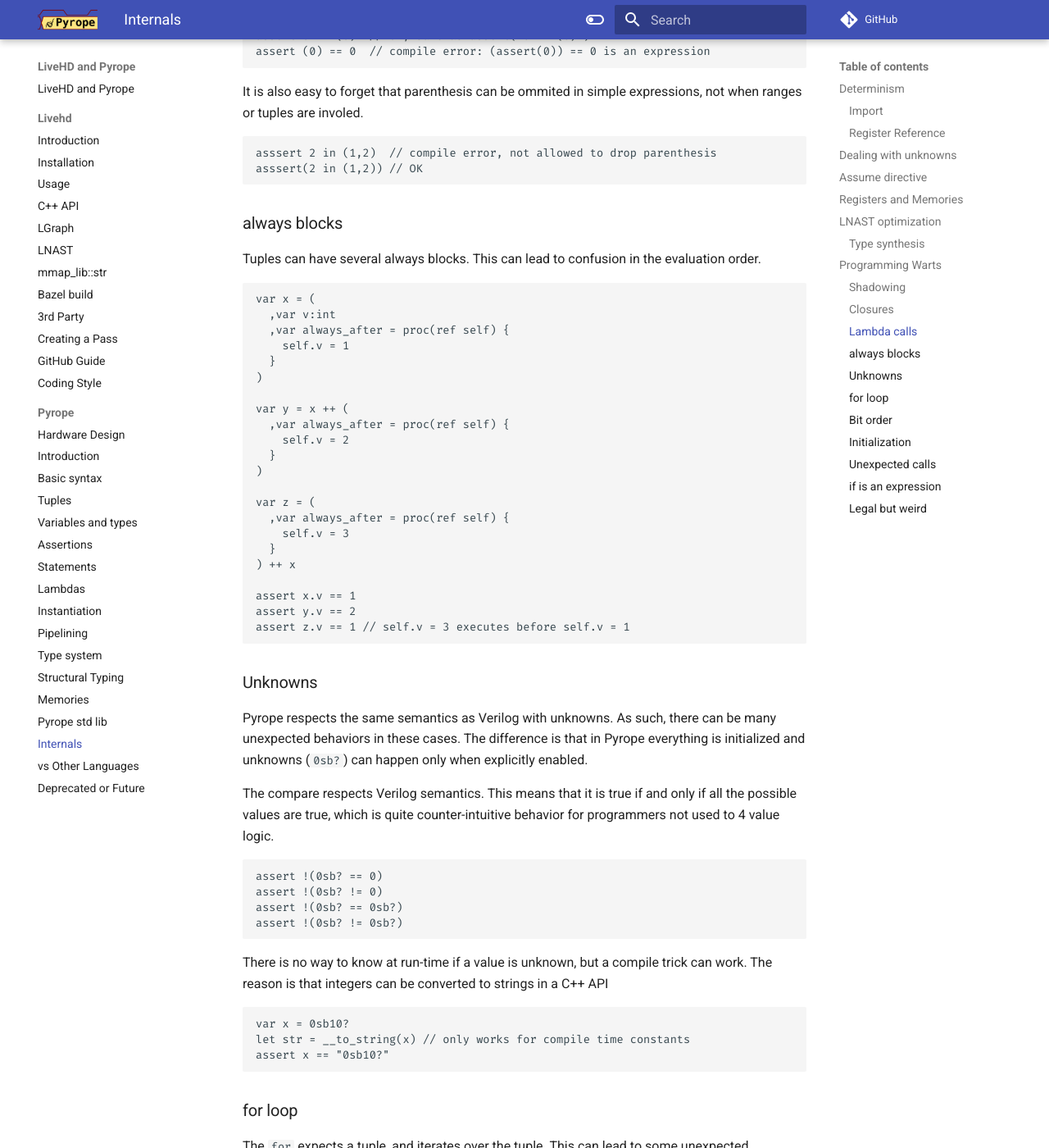
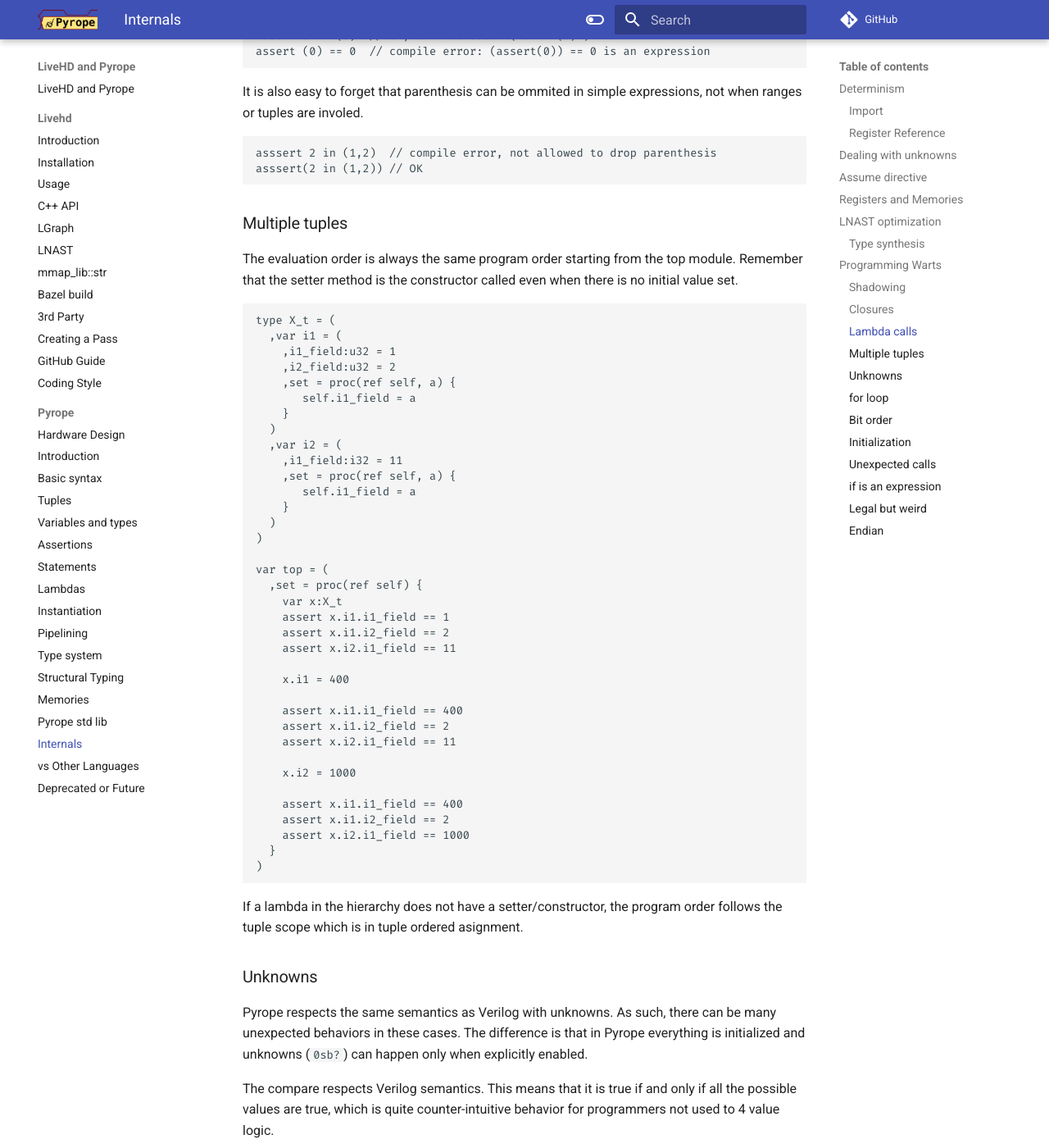
Before and after one commit to masc-ucsc/docs, an MkDocs documentation site: the page built from docs/pyrope/10-internals.md, in a window 1280 px wide and 1400 px high, scrolled down 10970 px. Shown: the whole window at 82% size. Built offline with MkDocs 1.6.1 and Material for MkDocs 9.7.7, drawn with Linux system fonts in a browser that asks for light colours; comment, search, counter and statistics services are not loaded; some of the changed text lies outside the part shown.

````diff
--- a/docs/pyrope/10-internals.md
+++ b/docs/pyrope/10-internals.md
@@ -625,36 +625,59 @@
 asssert(2 in (1,2)) // OK
 ```
 
-### always blocks
+### Multiple tuples
 
-Tuples can have several always blocks. This can lead to confusion in the
-evaluation order.
+
+The evaluation order is always the same program order starting from the top
+module. Remember that the setter method is the constructor called even when
+there is no initial value set.
+
 
 
 ```
-var x = (
-  ,var v:int
-  ,var always_after = proc(ref self) {
-    self.v = 1
+type X_t = (
+  ,var i1 = (
+    ,i1_field:u32 = 1
+    ,i2_field:u32 = 2
+    ,set = proc(ref self, a) {
+       self.i1_field = a
+    }
+  )
+  ,var i2 = (
+    ,i1_field:i32 = 11
+    ,set = proc(ref self, a) {
+       self.i1_field = a
+    }
+  )
+)
+
+var top = (
+  ,set = proc(ref self) {
+    var x:X_t
+    assert x.i1.i1_field == 1
+    assert x.i1.i2_field == 2
+    assert x.i2.i1_field == 11
+
+    x.i1 = 400
+
+    assert x.i1.i1_field == 400
+    assert x.i1.i2_field == 2
+    assert x.i2.i1_field == 11
+
+    x.i2 = 1000
+
+    assert x.i1.i1_field == 400
+    assert x.i1.i2_field == 2
+    assert x.i2.i1_field == 1000
   }
 )
+```
 
-var y = x ++ (
-  ,var always_after = proc(ref self) {
-    self.v = 2
-  }
-)
 
-var z = (
-  ,var always_after = proc(ref self) {
-    self.v = 3
-  }
-) ++ x
+If a lambda in the hierarchy does not have a setter/constructor, the program order
+follows the tuple scope which is in tuple ordered asignment.
 
-assert x.v == 1
-assert y.v == 2
-assert z.v == 1 // self.v = 3 executes before self.v = 1
-```
+
 
 ### Unknowns
 
@@ -875,3 +898,19 @@
 let v = (3)--3
 assert v == 6
 ```
+
+### Endian
+
+In Pyrope, there is no order in bit selection (`xx@[0,1,2,3] == xx@[3,2,1,0]`). This is done to avoid
+mistakes. If a bit swap is wanted, it must be explicit.
+
+
+```
+let reverse = fun(x:uint)->total {
+  for a in x@[..] { bit iterator
+    total <<= 1
+    total  |= a
+  }
+}
+assert reverse(0b10110) = 0b01101
+```
````
Also changed, not shown: other parts of docs/pyrope/10-internals.md (+1 -1 lines), docs/pyrope/03-bundle.md (+37 -3 lines), docs/pyrope/04-variables.md (+5 -5 lines), docs/pyrope/05b-statements.md (+37 -29 lines), docs/pyrope/06-functions.md (+5 -4 lines), docs/pyrope/06b-instantiation.md (+62 -25 lines).
